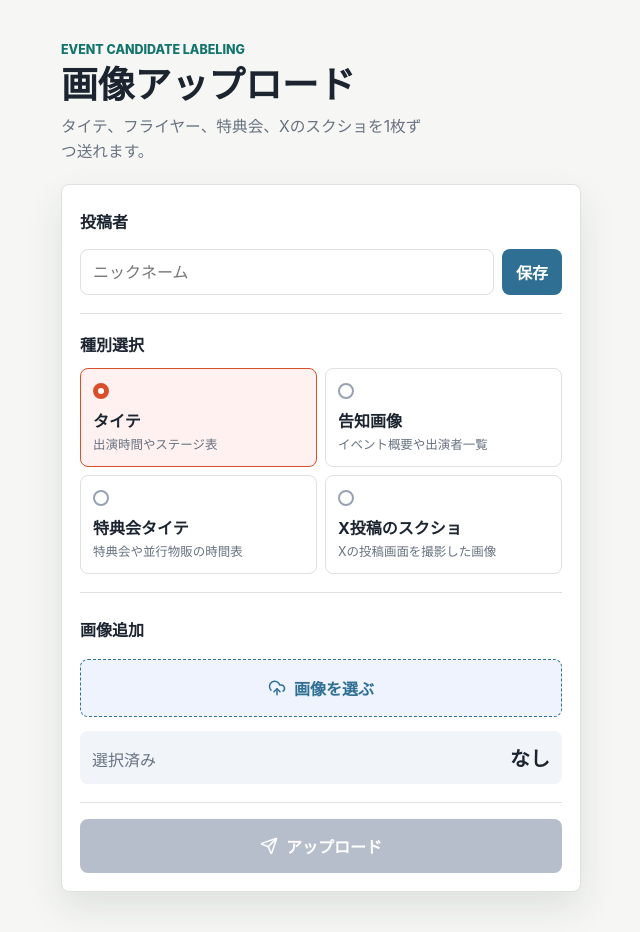
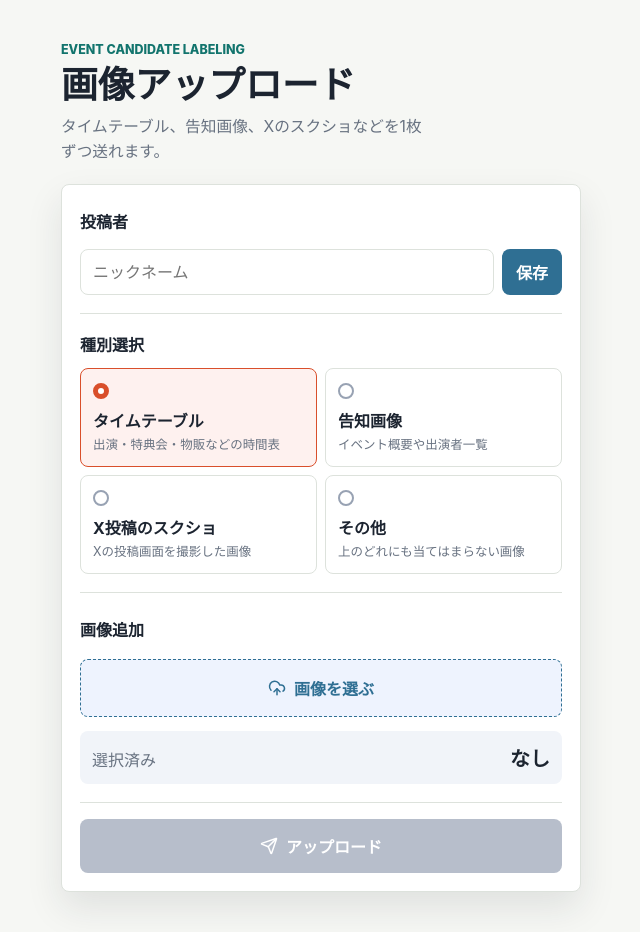
Before and after one commit to oshi-schedule/label-frontend, a Next.js app: page / in a window 1280 px wide. Shown: the whole page, without its empty margins (319-959 px from the left). Built offline with nearby package versions, Linux system fonts and the light colour scheme.

Commit message:
Simplify public source type labels

```diff
--- a/src/app/page.tsx
+++ b/src/app/page.tsx
@@ -3,7 +3,7 @@
 import { ChangeEvent, FormEvent, useEffect, useRef, useState } from "react";
 import { CheckCircle2, ImagePlus, Loader2, Pencil, Send, Trash2, UploadCloud } from "lucide-react";
 
-type SourceType = "timetable" | "flyer" | "meet_and_greet" | "x_screenshot";
+type SourceType = "schedule_document" | "flyer" | "x_post" | "other";
 type UploadStep = "editing" | "done";
 
 type UploadResponse = {
@@ -18,10 +18,10 @@ const CONTRIBUTOR_STORAGE_KEY = "contributor_name";
 const TOKEN_STORAGE_KEY = "contributor_token";
 
 const sourceOptions: Array<{ value: SourceType; label: string; note: string }> = [
-  { value: "timetable", label: "タイテ", note: "出演時間やステージ表" },
+  { value: "schedule_document", label: "タイムテーブル", note: "出演・特典会・物販などの時間表" },
   { value: "flyer", label: "告知画像", note: "イベント概要や出演者一覧" },
-  { value: "meet_and_greet", label: "特典会タイテ", note: "特典会や並行物販の時間表" },
-  { value: "x_screenshot", label: "X投稿のスクショ", note: "Xの投稿画面を撮影した画像" },
+  { value: "x_post", label: "X投稿のスクショ", note: "Xの投稿画面を撮影した画像" },
+  { value: "other", label: "その他", note: "上のどれにも当てはまらない画像" },
 ];
 
 function resolveApiBaseUrl() {
@@ -35,7 +35,7 @@ function resolveApiBaseUrl() {
 
 export default function LabelUploadPage() {
   const fileInputRef = useRef<HTMLInputElement | null>(null);
-  const [sourceType, setSourceType] = useState<SourceType>("timetable");
+  const [sourceType, setSourceType] = useState<SourceType>("schedule_document");
   const [file, setFile] = useState<File | null>(null);
   const [contributorName, setContributorName] = useState("");
   const [draftName, setDraftName] = useState("");
@@ -137,7 +137,7 @@ export default function LabelUploadPage() {
         <div className="hero-inner">
           <p className="eyebrow">Event Candidate Labeling</p>
           <h1>画像アップロード</h1>
-          <p className="lead">タイテ、フライヤー、特典会、Xのスクショを1枚ずつ送れます。</p>
+          <p className="lead">タイムテーブル、告知画像、Xのスクショなどを1枚ずつ送れます。</p>
         </div>
       </section>
 
```
